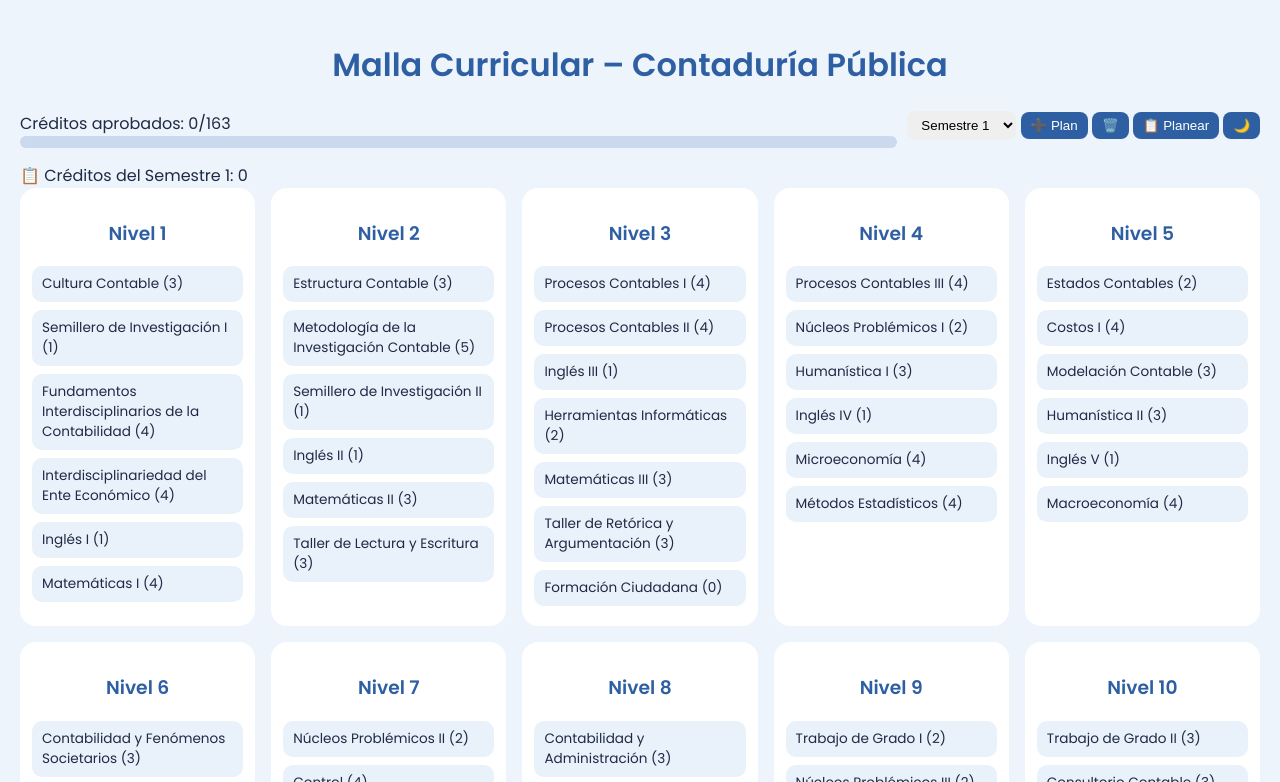
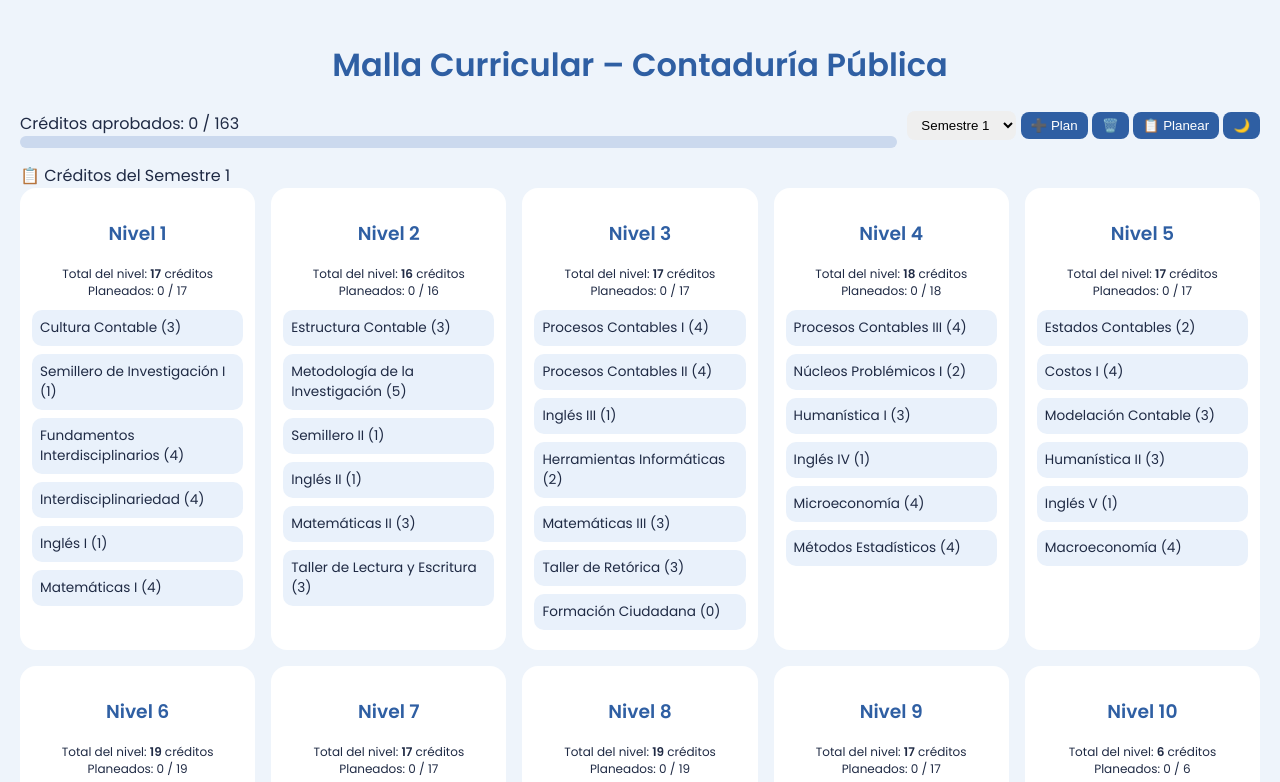
Before and after one commit to yuleidybravo/Malla-Contadur-a-UdeA, a plain HTML site: page index.html in a window 1280 px wide. Both pictures are taken after a click on the button "📋 Planear". Shown: the top 782 px of the page. Drawn offline with Linux system fonts and the light colour scheme.

Commit message:
Update index.html

```diff
--- a/index.html
+++ b/index.html
@@ -3,36 +3,44 @@
 <head>
 <meta charset="UTF-8">
 <title>Malla Curricular – Contaduría Pública</title>
-
 <link href="https://fonts.googleapis.com/css2?family=Poppins:wght@300;400;500;600&display=swap" rel="stylesheet">
 
 <style>
 :root{
-  --bg:#eef4fb;
-  --card:#ffffff;
-  --text:#1f2a44;
-  --primary:#2f5fa3;
-  --light:#e9f1fb;
-  --approved:#cfe2f9;
-  --locked:#f2f6fb;
+  --bg:#eef4fb; --card:#fff; --text:#1f2a44;
+  --primary:#2f5fa3; --light:#e9f1fb;
+  --approved:#cfe2f9; --locked:#f2f6fb;
 }
 body.dark{
-  --bg:#0e1a2b;
-  --card:#16263d;
-  --text:#e4ecf7;
-  --primary:#6ea2e8;
-  --light:#1f3554;
-  --approved:#284d7c;
-  --locked:#1a2c47;
+  --bg:#0e1a2b; --card:#16263d; --text:#e4ecf7;
+  --primary:#6ea2e8; --light:#1f3554;
+  --approved:#284d7c; --locked:#1a2c47;
 }
 body{
-  margin:0;
-  padding:20px;
+  margin:0;padding:20px;
   font-family:'Poppins',sans-serif;
-  background:var(--bg);
-  color:var(--text);
+  background:var(--bg);color:var(--text);
 }
 h1{text-align:center;color:var(--primary)}
+
+.top{
+  display:flex;flex-wrap:wrap;gap:10px;
+  justify-content:space-between;margin-bottom:15px;
+}
+button,select{
+  padding:6px 10px;border-radius:8px;border:none;
+}
+button{background:var(--primary);color:#fff;cursor:pointer}
+
+.progress-bar{
+  height:12px;background:#cbd9ee;
+  border-radius:10px;overflow:hidden
+}
+.progress-fill{
+  height:100%;width:0;
+  background:var(--primary);transition:.4s
+}
+
 .grid{
   display:grid;
   grid-template-columns:repeat(5,1fr);
@@ -44,46 +52,23 @@ h1{text-align:center;color:var(--primary)}
   padding:12px;
 }
 .column h3{text-align:center;color:var(--primary)}
+.level-info{
+  text-align:center;
+  font-size:.75em;
+  margin-bottom:10px;
+  line-height:1.4;
+}
 .course{
   background:var(--light);
-  padding:8px 10px;
+  padding:8px;
   border-radius:10px;
   margin-bottom:8px;
   cursor:pointer;
   font-size:.85em;
-  transition:.2s;
 }
 .course:hover{transform:scale(1.03)}
 .approved{background:var(--approved);text-decoration:line-through}
-.locked{background:var(--locked);opacity:.5;cursor:not-allowed}
 .plan{outline:2px dashed var(--primary)}
-
-.top{
-  display:flex;
-  flex-wrap:wrap;
-  gap:10px;
-  margin-bottom:15px;
-  justify-content:space-between;
-}
-button,select{
-  padding:6px 10px;
-  border-radius:8px;
-  border:none;
-  cursor:pointer;
-}
-button{background:var(--primary);color:#fff}
-.progress-bar{
-  height:12px;
-  background:#cbd9ee;
-  border-radius:10px;
-  overflow:hidden;
-}
-.progress-fill{
-  height:100%;
-  width:0;
-  background:var(--primary);
-  transition:.4s;
-}
 </style>
 </head>
 
@@ -112,25 +97,25 @@ button{background:var(--primary);color:#fff}
 
 <script>
 /* ===================== ESTADO ===================== */
-const approved=new Set(JSON.parse(localStorage.getItem('approvedCourses')||'[]'));
-let plans=JSON.parse(localStorage.getItem('plans')||'{}');
-let currentPlan=null;
-let planning=false;
+const approved = new Set(JSON.parse(localStorage.getItem('approvedCourses')||'[]'));
+let plans = JSON.parse(localStorage.getItem('plans')||'{}');
+let currentPlan = null;
+let planning = false;
 
-/* ===================== DATA ===================== */
-const data=[
+/* ===================== DATA COMPLETA ===================== */
+const data = [
 {level:'Nivel 1',courses:[
 {id:'1502010',name:'Cultura Contable',credits:3,req:[]},
 {id:'1502014',name:'Semillero de Investigación I',credits:1,req:[]},
-{id:'1502015',name:'Fundamentos Interdisciplinarios de la Contabilidad',credits:4,req:[]},
-{id:'1502016',name:'Interdisciplinariedad del Ente Económico',credits:4,req:[]},
+{id:'1502015',name:'Fundamentos Interdisciplinarios',credits:4,req:[]},
+{id:'1502016',name:'Interdisciplinariedad',credits:4,req:[]},
 {id:'1502150',name:'Inglés I',credits:1,req:[]},
 {id:'1504101',name:'Matemáticas I',credits:4,req:[]}
 ]},
 {level:'Nivel 2',courses:[
 {id:'1502021',name:'Estructura Contable',credits:3,req:['1502015']},
-{id:'1502024',name:'Metodología de la Investigación Contable',credits:5,req:[]},
-{id:'1502026',name:'Semillero de Investigación II',credits:1,req:['1502014']},
+{id:'1502024',name:'Metodología de la Investigación',credits:5,req:[]},
+{id:'1502026',name:'Semillero II',credits:1,req:['1502014']},
 {id:'1502151',name:'Inglés II',credits:1,req:['1502150']},
 {id:'1504102',name:'Matemáticas II',credits:3,req:['1504101']},
 {id:'1506016',name:'Taller de Lectura y Escritura',credits:3,req:[]}
@@ -141,7 +126,7 @@ const data=[
 {id:'1502152',name:'Inglés III',credits:1,req:['1502151']},
 {id:'1502873',name:'Herramientas Informáticas',credits:2,req:[]},
 {id:'1504103',name:'Matemáticas III',credits:3,req:['1504102']},
-{id:'1506036',name:'Taller de Retórica y Argumentación',credits:3,req:['1506016']},
+{id:'1506036',name:'Taller de Retórica',credits:3,req:['1506016']},
 {id:'1506100',name:'Formación Ciudadana',credits:0,req:[]}
 ]},
 {level:'Nivel 4',courses:[
@@ -184,49 +169,41 @@ const data=[
 {id:'1502180',name:'Análisis Contable',credits:4,req:['1502171','1502043']}
 ]},
 {level:'Nivel 9',courses:[
-{id:'1502020',name:'Trabajo de Grado I',credits:2,req:['1502024'],minCredits:120},
+{id:'1502020',name:'Trabajo de Grado I',credits:2,req:['1502024']},
 {id:'1502049',name:'Núcleos Problémicos III',credits:2,req:['1502079']},
 {id:'1502190',name:'Tributarios II',credits:4,req:['1502088']},
 {id:'1502192',name:'Gerencia Financiera',credits:3,req:['1502079']},
 {id:'1502193',name:'Informes de Control',credits:3,req:['1502091']},
-{id:'1502099',name:'Seminario Electivo',credits:3,req:[],minCredits:120}
+{id:'1502099',name:'Seminario Electivo',credits:3,req:[]}
 ]},
 {level:'Nivel 10',courses:[
 {id:'1502030',name:'Trabajo de Grado II',credits:3,req:['1502020']},
-{id:'1502195',name:'Consultorio Contable',credits:3,req:[],minCredits:138}
+{id:'1502195',name:'Consultorio Contable',credits:3,req:[]}
 ]}
 ];
 
-/* ===================== FUNCIONES ===================== */
+/* ===================== CÁLCULOS ===================== */
+const TOTAL_CREDITS = data.flatMap(l=>l.courses)
+                          .reduce((s,c)=>s+c.credits,0);
 
-const TOTAL_CREDITS=(()=>{
-  let t=0;
-  data.forEach(l=>l.courses.forEach(c=>t+=c.credits));
-  return t;
-})();
-
-function totalCredits(){
-  let s=0;
-  data.forEach(l=>l.courses.forEach(c=>{
-    if(approved.has(c.id)) s+=c.credits;
-  }));
-  return s;
+function approvedCredits(){
+  return data.flatMap(l=>l.courses)
+             .filter(c=>approved.has(c.id))
+             .reduce((s,c)=>s+c.credits,0);
 }
 
-function canUnlock(c){
-  return c.req.every(r=>approved.has(r)) &&
-         (!c.minCredits || totalCredits()>=c.minCredits);
+function levelStats(level){
+  let total=0, approvedSum=0, plannedSum=0;
+  level.courses.forEach(c=>{
+    total+=c.credits;
+    if(approved.has(c.id)) approvedSum+=c.credits;
+    if(planning && plans[currentPlan]?.includes(c.id))
+      plannedSum+=c.credits;
+  });
+  return {total, approvedSum, plannedSum};
 }
 
-function removeDependents(id){
-  data.forEach(l=>l.courses.forEach(c=>{
-    if(c.req.includes(id)&&approved.has(c.id)){
-      approved.delete(c.id);
-      removeDependents(c.id);
-    }
-  }));
-}
-
+/* ===================== PLANES ===================== */
 function renderPlans(){
   const sel=document.getElementById('planSelect');
   sel.innerHTML='';
@@ -236,12 +213,8 @@ function renderPlans(){
     if(p===currentPlan) o.selected=true;
     sel.appendChild(o);
   });
-  sel.onchange=e=>{
-    currentPlan=e.target.value;
-    render();
-  };
+  sel.onchange=e=>{currentPlan=e.target.value;render();};
 }
-
 function newPlan(){
   const name=prompt('Nombre del semestre:');
   if(!name||plans[name])return;
@@ -249,66 +222,50 @@ function newPlan(){
   currentPlan=name;
   savePlans();render();
 }
-
 function deletePlan(){
   if(!currentPlan||!confirm('¿Eliminar plan?'))return;
   delete plans[currentPlan];
   currentPlan=Object.keys(plans)[0]||null;
   savePlans();render();
 }
-
 function savePlans(){
   localStorage.setItem('plans',JSON.stringify(plans));
 }
 
-function togglePlan(){
-  planning=!planning;
-  render();
-}
-
-function toggleDark(){
-  document.body.classList.toggle('dark');
-}
-
-function planCredits(){
-  let s=0;
-  plans[currentPlan]?.forEach(id=>{
-    data.forEach(l=>l.courses.forEach(c=>{
-      if(c.id===id) s+=c.credits;
-    }));
-  });
-  return s;
-}
-
+/* ===================== RENDER ===================== */
 function render(){
   renderPlans();
-  const credits=totalCredits();
+  const ac=approvedCredits();
   document.getElementById('creditText').textContent=
-    `Créditos aprobados: ${credits}/${TOTAL_CREDITS}`;
+    `Créditos aprobados: ${ac} / ${TOTAL_CREDITS}`;
   document.getElementById('progressFill').style.width=
-    `${credits/TOTAL_CREDITS*100}%`;
+    `${ac/TOTAL_CREDITS*100}%`;
 
   document.getElementById('planCredits').textContent=
-    planning && currentPlan
-    ? `📋 Créditos del ${currentPlan}: ${planCredits()}`
-    : '';
+    planning && currentPlan ? `📋 Créditos del ${currentPlan}` : '';
 
   const grid=document.getElementById('grid');
   grid.innerHTML='';
 
-  data.forEach(l=>{
+  data.forEach(level=>{
+    const {total,approvedSum,plannedSum}=levelStats(level);
     const col=document.createElement('div');
     col.className='column';
-    col.innerHTML=`<h3>${l.level}</h3>`;
-    l.courses.forEach(c=>{
+    col.innerHTML=`
+      <h3>${level.level}</h3>
+      <div class="level-info">
+        Total del nivel: <strong>${total}</strong> créditos<br>
+        ${planning
+          ? `Planeados: ${plannedSum} / ${total}`
+          : `Aprobados: ${approvedSum} / ${total}`}
+      </div>
+    `;
+    level.courses.forEach(c=>{
       const d=document.createElement('div');
       d.className='course';
       d.textContent=`${c.name} (${c.credits})`;
-
       if(approved.has(c.id)) d.classList.add('approved');
-      if(!planning && !canUnlock(c)) d.classList.add('locked');
       if(plans[currentPlan]?.includes(c.id)) d.classList.add('plan');
-
       d.onclick=()=>{
         if(planning){
           const arr=plans[currentPlan];
@@ -317,9 +274,8 @@ function render(){
             : arr.push(c.id);
           savePlans();render();return;
         }
-        if(!canUnlock(c))return;
         approved.has(c.id)
-          ? (approved.delete(c.id),removeDependents(c.id))
+          ? approved.delete(c.id)
           : approved.add(c.id);
         localStorage.setItem(
           'approvedCourses',
@@ -333,12 +289,16 @@ function render(){
   });
 }
 
+function togglePlan(){planning=!planning;render();}
+function toggleDark(){document.body.classList.toggle('dark');}
+
+/* ===================== INIT ===================== */
 if(!Object.keys(plans).length){
   plans['Semestre 1']=[];
   currentPlan='Semestre 1';
 }
-
 render();
 </script>
+
 </body>
 </html>
```
